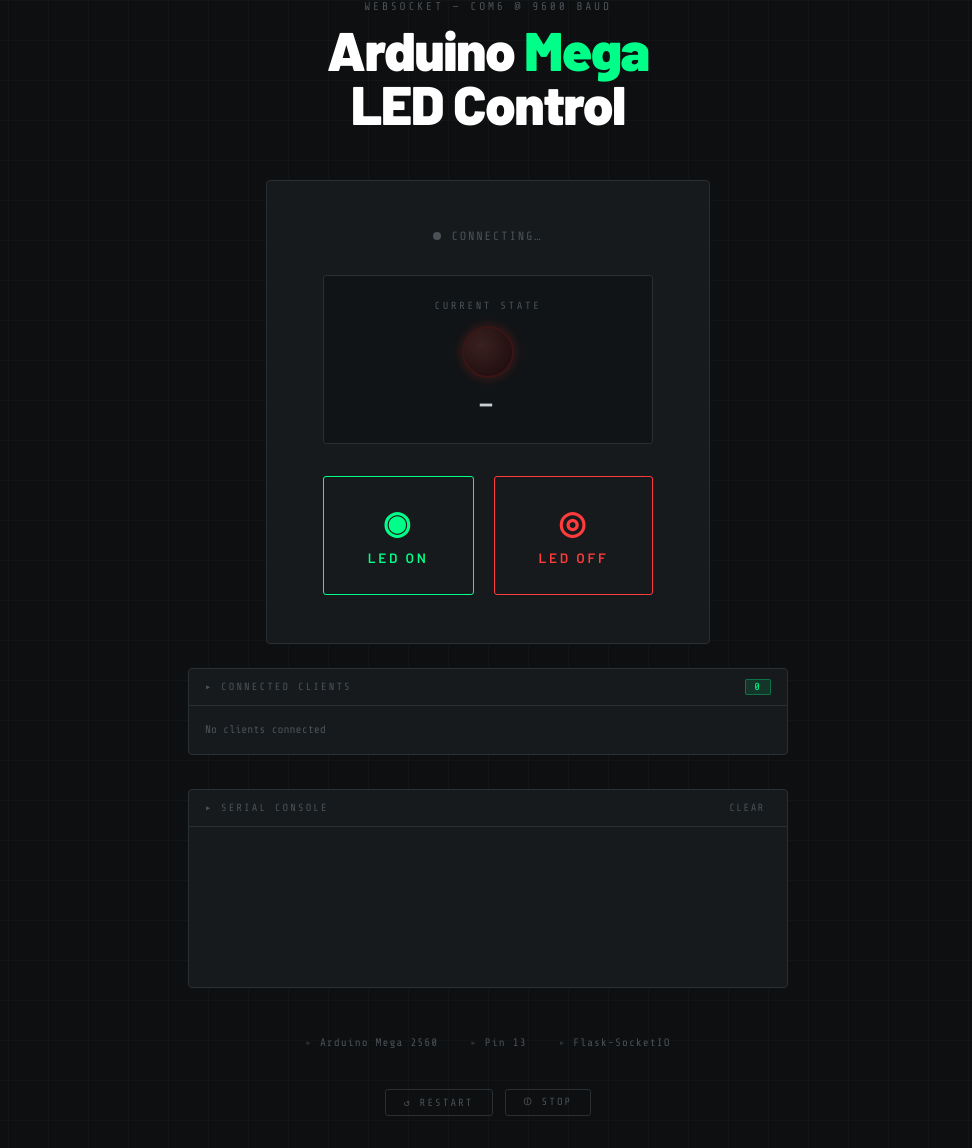
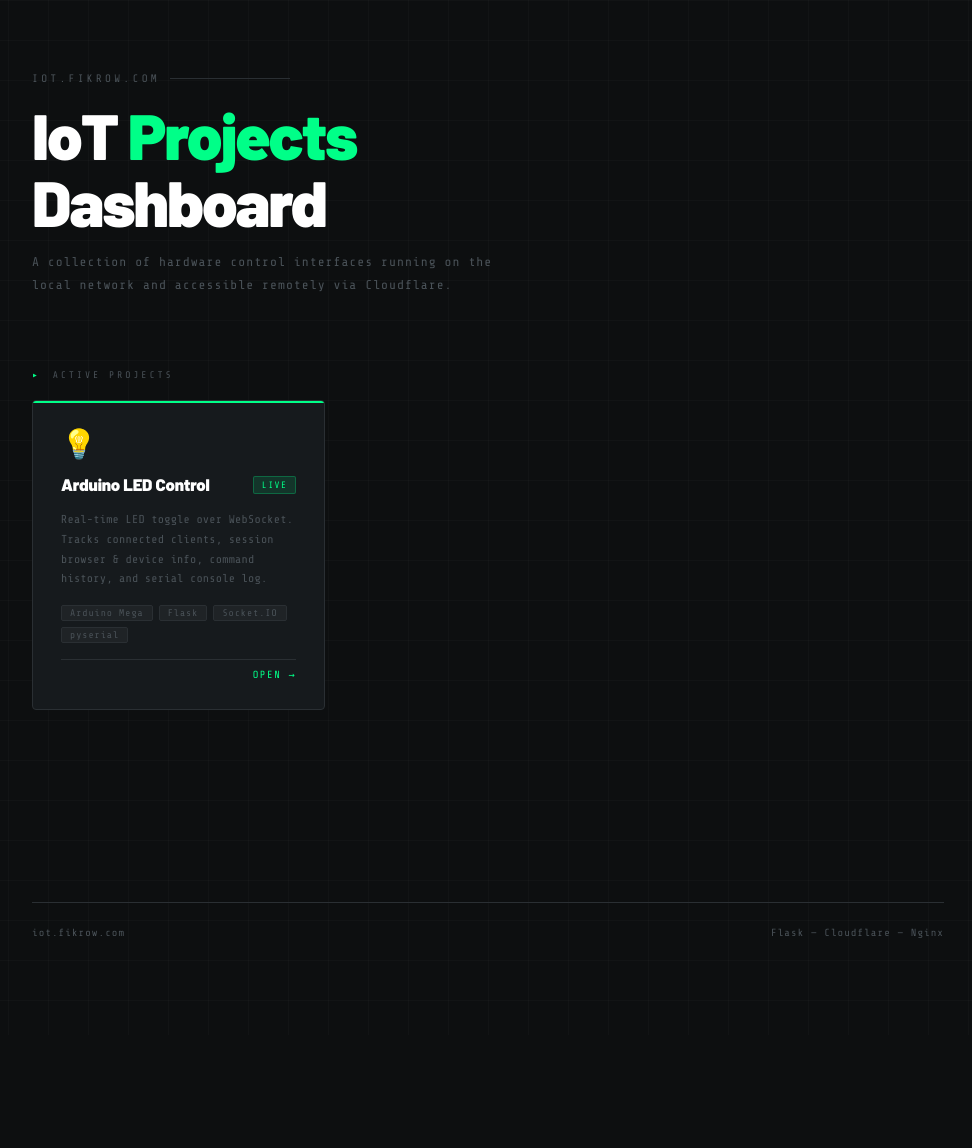
Before and after one commit to RahmanDevs/LED-Control, a Flask app: page / in a window 1280 px wide. Shown: the whole page, without its empty margins (152-1124 px from the left). After the commit the page ends 938 px from the top, so only its background shows below. Run offline with Flask 3, Linux system fonts and the light colour scheme; some libraries are stand-ins or nearby versions.

Commit message:
Refactor LED control app: enhance client IP resolution, update socket connection settings, and improve HTML structure for project dashboard

```diff
--- a/app.py
+++ b/app.py
@@ -6,6 +6,7 @@ Run:      python app.py
 
 from flask import Flask, render_template, request
 from flask_socketio import SocketIO, emit
+from werkzeug.middleware.proxy_fix import ProxyFix
 import serial
 import time
 import re
@@ -16,8 +17,11 @@ import threading
 from datetime import datetime
 
 app = Flask(__name__)
+app.wsgi_app = ProxyFix(app.wsgi_app, x_for=2, x_proto=2, x_host=1)
 app.config["SECRET_KEY"] = "arduino-secret"
-socketio = SocketIO(app, cors_allowed_origins="*", async_mode="eventlet")
+# socketio = SocketIO(app, cors_allowed_origins="*", async_mode="eventlet")
+socketio = SocketIO(app, cors_allowed_origins="https://iot.fikrow.com", async_mode="eventlet")
+
 
 arduino   = None
 led_state = "OFF"
@@ -30,6 +34,23 @@ ip_details = {}
 
 
 # ── UA parser ─────────────────────────────────────────────────────────────────
+
+def get_client_ip():
+    """
+    Resolve the real client IP through Cloudflare + Nginx proxies.
+    Priority:
+      1. CF-Connecting-IP  — set by Cloudflare, always the true client IP
+      2. X-Forwarded-For   — first entry in the chain
+      3. remote_addr       — fallback for direct / LAN connections
+    """
+    cf_ip = request.headers.get("CF-Connecting-IP")
+    if cf_ip:
+        return cf_ip.strip()
+    forwarded_for = request.headers.get("X-Forwarded-For", "")
+    if forwarded_for:
+        return forwarded_for.split(",")[0].strip()
+    return get_client_ip()
+
 
 def parse_ua(ua):
     browser = "Unknown"
@@ -123,8 +144,14 @@ def _exit_after(delay=0.4):
 # ── HTTP routes ───────────────────────────────────────────────────────────────
 
 @app.route("/")
-def home():
+def gallery():
     return render_template("index.html")
+
+
+@app.route("/lcd-control/")
+@app.route("/lcd-control")
+def led_control():
+    return render_template("led_control.html")
 
 
 @app.route("/shutdown", methods=["POST"])
@@ -148,7 +175,7 @@ def restart():
 
 @socketio.on("connect")
 def handle_connect():
-    ip  = request.remote_addr
+    ip  = get_client_ip()
     sid = request.sid  # type: ignore[attr-defined]
     connected_clients[sid] = ip
 
@@ -176,7 +203,7 @@ def handle_connect():
 @socketio.on("disconnect")
 def handle_disconnect():
     sid = request.sid  # type: ignore[attr-defined]
-    ip  = connected_clients.pop(sid, request.remote_addr)
+    ip  = connected_clients.pop(sid, get_client_ip())
     if ip in ip_details:
         ip_details[ip]["tabs"] = max(0, ip_details[ip]["tabs"] - 1)
         ip_details[ip]["sessions"].pop(sid, None)
@@ -208,7 +235,7 @@ def handle_get_ip_detail(data):
 @socketio.on("led_command")
 def handle_led_command(data):
     global led_state
-    ip  = request.remote_addr
+    ip  = get_client_ip()
     cmd = data.get("state", "").upper()
     if cmd not in ("ON", "OFF"):
         return
--- /dev/null
+++ b/static/css/gallery.css
@@ -0,0 +1,237 @@
+*, *::before, *::after { box-sizing: border-box; margin: 0; padding: 0; }
+
+:root {
+  --bg:        #0d0f10;
+  --surface:   #161a1d;
+  --border:    #2a2f33;
+  --accent:    #00ff88;
+  --muted:     #4a5258;
+  --text:      #c8d0d6;
+  --mono:      'Share Tech Mono', monospace;
+  --sans:      'Barlow', sans-serif;
+}
+
+body {
+  background: var(--bg);
+  color: var(--text);
+  font-family: var(--sans);
+  min-height: 100vh;
+  background-image:
+    linear-gradient(rgba(255,255,255,.02) 1px, transparent 1px),
+    linear-gradient(90deg, rgba(255,255,255,.02) 1px, transparent 1px);
+  background-size: 40px 40px;
+}
+
+/* ── page layout ──────────────────────────────── */
+.page {
+  max-width: 960px;
+  margin: 0 auto;
+  padding: 72px 24px 96px;
+}
+
+/* ── hero ─────────────────────────────────────── */
+.hero {
+  margin-bottom: 72px;
+  animation: fadeDown .5s ease both;
+}
+.hero-eyebrow {
+  font-family: var(--mono);
+  font-size: .68rem;
+  letter-spacing: .3em;
+  color: var(--muted);
+  text-transform: uppercase;
+  margin-bottom: 16px;
+  display: flex;
+  align-items: center;
+  gap: 10px;
+}
+.hero-eyebrow::after {
+  content: '';
+  flex: 1;
+  height: 1px;
+  background: var(--border);
+  max-width: 120px;
+}
+.hero h1 {
+  font-weight: 900;
+  font-size: clamp(2.4rem, 6vw, 4rem);
+  letter-spacing: -.03em;
+  line-height: 1.05;
+  color: #fff;
+  margin-bottom: 16px;
+}
+.hero h1 em {
+  color: var(--accent);
+  font-style: normal;
+}
+.hero-sub {
+  font-family: var(--mono);
+  font-size: .8rem;
+  color: var(--muted);
+  letter-spacing: .08em;
+  line-height: 1.8;
+  max-width: 480px;
+}
+
+/* ── section ──────────────────────────────────── */
+.section-label {
+  font-family: var(--mono);
+  font-size: .6rem;
+  letter-spacing: .3em;
+  color: var(--muted);
+  text-transform: uppercase;
+  margin-bottom: 20px;
+  display: flex;
+  align-items: center;
+  gap: 12px;
+}
+.section-label::before { content: '▸'; color: var(--accent); }
+
+/* ── project grid ─────────────────────────────── */
+.grid {
+  display: grid;
+  grid-template-columns: repeat(auto-fill, minmax(280px, 1fr));
+  gap: 16px;
+}
+
+/* ── project card ─────────────────────────────── */
+.proj-card {
+  background: var(--surface);
+  border: 1px solid var(--border);
+  border-radius: 4px;
+  padding: 28px;
+  display: flex;
+  flex-direction: column;
+  gap: 16px;
+  text-decoration: none;
+  color: inherit;
+  position: relative;
+  overflow: hidden;
+  transition: border-color .2s, transform .2s, box-shadow .2s;
+  animation: fadeUp .45s ease both;
+}
+.proj-card::before {
+  content: '';
+  position: absolute;
+  inset: 0 0 auto 0;
+  height: 2px;
+  background: var(--card-accent, transparent);
+  transition: background .3s;
+}
+.proj-card:hover {
+  border-color: var(--card-accent, var(--border));
+  transform: translateY(-3px);
+  box-shadow: 0 8px 32px rgba(0,0,0,.4);
+}
+
+.proj-icon {
+  font-size: 1.8rem;
+  line-height: 1;
+}
+
+.proj-header {
+  display: flex;
+  align-items: flex-start;
+  justify-content: space-between;
+  gap: 8px;
+}
+.proj-name {
+  font-weight: 900;
+  font-size: 1.05rem;
+  color: #fff;
+  letter-spacing: -.01em;
+  line-height: 1.2;
+}
+.proj-status {
+  font-family: var(--mono);
+  font-size: .58rem;
+  letter-spacing: .15em;
+  text-transform: uppercase;
+  padding: 3px 8px;
+  border-radius: 2px;
+  flex-shrink: 0;
+  margin-top: 2px;
+}
+.status-live {
+  background: rgba(0,255,136,.12);
+  color: #00ff88;
+  border: 1px solid rgba(0,255,136,.25);
+}
+.status-wip {
+  background: rgba(245,166,35,.1);
+  color: #f5a623;
+  border: 1px solid rgba(245,166,35,.2);
+}
+.status-archived {
+  background: rgba(74,82,88,.2);
+  color: var(--muted);
+  border: 1px solid var(--border);
+}
+
+.proj-desc {
+  font-family: var(--mono);
+  font-size: .72rem;
+  color: var(--muted);
+  line-height: 1.7;
+  letter-spacing: .02em;
+  flex: 1;
+}
+
+.proj-tags {
+  display: flex;
+  flex-wrap: wrap;
+  gap: 6px;
+}
+.tag {
+  font-family: var(--mono);
+  font-size: .6rem;
+  letter-spacing: .1em;
+  color: var(--muted);
+  background: rgba(255,255,255,.04);
+  border: 1px solid var(--border);
+  border-radius: 2px;
+  padding: 2px 8px;
+}
+
+.proj-footer {
+  display: flex;
+  align-items: center;
+  justify-content: flex-end;
+  padding-top: 8px;
+  border-top: 1px solid var(--border);
+}
+.proj-link {
+  font-family: var(--mono);
+  font-size: .65rem;
+  letter-spacing: .15em;
+  text-transform: uppercase;
+  color: var(--card-accent, var(--muted));
+  transition: opacity .2s;
+}
+.proj-card:hover .proj-link { opacity: .7; }
+
+/* ── footer ───────────────────────────────────── */
+.footer {
+  margin-top: 96px;
+  padding-top: 24px;
+  border-top: 1px solid var(--border);
+  font-family: var(--mono);
+  font-size: .65rem;
+  color: var(--muted);
+  letter-spacing: .1em;
+  display: flex;
+  justify-content: space-between;
+  flex-wrap: wrap;
+  gap: 8px;
+  animation: fadeUp .5s .3s ease both;
+}
+
+/* ── animations ───────────────────────────────── */
+@keyframes fadeDown {
+  from { opacity:0; transform: translateY(-16px); }
+  to   { opacity:1; transform: translateY(0); }
+}
+@keyframes fadeUp {
+  from { opacity:0; transform: translateY(16px); }
+  to   { opacity:1; transform: translateY(0); }
+}
--- a/templates/index.html
+++ b/templates/index.html
@@ -3,120 +3,61 @@
 <head>
   <meta charset="UTF-8"/>
   <meta name="viewport" content="width=device-width, initial-scale=1.0"/>
-  <title>Arduino Mega Control</title>
+  <title>Projects — iot.fikrow.com</title>
   <link href="https://fonts.googleapis.com/css2?family=Share+Tech+Mono&family=Barlow:wght@300;600;900&display=swap" rel="stylesheet">
-  <script src="https://cdn.socket.io/4.7.5/socket.io.min.js"></script>
-  <link rel="stylesheet" href="{{ url_for('static', filename='css/style.css') }}">
+  <link rel="stylesheet" href="{{ url_for('static', filename='css/gallery.css') }}">
 </head>
 <body>
 
-  <div class="header">
-    <p class="label">WebSocket &mdash; COM6 @ 9600 baud</p>
-    <h1>Arduino <span>Mega</span><br>LED Control</h1>
-  </div>
+  <div class="page">
 
-  <div class="card" id="card">
-
-    <!-- WebSocket connection badge -->
-    <div class="status-row">
-      <div class="dot" id="ws-dot"></div>
-      <span id="ws-label">Connecting…</span>
+    <!-- Hero -->
+    <div class="hero">
+      <p class="hero-eyebrow">iot.fikrow.com</p>
+      <h1>IoT <em>Projects</em><br>Dashboard</h1>
+      <p class="hero-sub">A collection of hardware control interfaces running on the local network and accessible remotely via Cloudflare.</p>
     </div>
 
-    <!-- LED state indicator -->
-    <div class="led-status">
-      <span class="led-status-label">Current State</span>
-      <div class="led-bulb off" id="bulb"></div>
-      <span class="led-state-text" id="state-text">—</span>
-    </div>
+    <!-- Projects -->
+    <p class="section-label">Active Projects</p>
+    <div class="grid">
 
-    <!-- Controls -->
-    <div class="controls">
-      <button class="btn btn-on" id="btn-on" onclick="sendCommand('ON')">
-        <span class="btn-icon">◉</span>
-        LED ON
-      </button>
-      <button class="btn btn-off" id="btn-off" onclick="sendCommand('OFF')">
-        <span class="btn-icon">◎</span>
-        LED OFF
-      </button>
+      <!-- Arduino LED Control -->
+      <a class="proj-card" href="/lcd-control/"
+         style="--card-accent: #00ff88;"
+         title="Open Arduino LED Control">
+        <div class="proj-icon">&#x1F4A1;</div>
+        <div class="proj-header">
+          <span class="proj-name">Arduino LED Control</span>
+          <span class="proj-status status-live">Live</span>
+        </div>
+        <p class="proj-desc">
+          Real-time LED toggle over WebSocket. Tracks connected clients,
+          session browser &amp; device info, command history, and serial console log.
+        </p>
+        <div class="proj-tags">
+          <span class="tag">Arduino Mega</span>
+          <span class="tag">Flask</span>
+          <span class="tag">Socket.IO</span>
+          <span class="tag">pyserial</span>
+        </div>
+        <div class="proj-footer">
+          <span class="proj-link">Open &#x2192;</span>
+        </div>
+      </a>
+
+      <!-- Placeholder card — add more projects here -->
+
     </div>
 
   </div>
 
-  <!-- Connected clients -->
-  <div class="panel">
-    <div class="panel-header">
-      <span>&#x25B8; Connected Clients</span>
-      <span class="badge" id="client-count">0</span>
-    </div>
-    <div class="clients-body" id="clients-body">
-      <span class="no-clients">No clients connected</span>
+  <div class="page" style="padding-top:0">
+    <div class="footer">
+      <span>iot.fikrow.com</span>
+      <span>Flask &mdash; Cloudflare &mdash; Nginx</span>
     </div>
   </div>
 
-  <!-- IP detail drawer -->
-  <div class="detail-drawer" id="detail-drawer">
-    <div class="detail-header">
-      <span>&#x25B8; IP Detail &mdash; <span id="detail-ip">—</span></span>
-      <button class="detail-close" onclick="closeDetail()">&#x2715;</button>
-    </div>
-    <div class="detail-body">
-      <div class="detail-stats">
-        <div class="stat-box">
-          <span class="stat-label">First Seen</span>
-          <span class="stat-value" id="detail-first">—</span>
-        </div>
-        <div class="stat-box">
-          <span class="stat-label">Active Tabs</span>
-          <span class="stat-value" id="detail-tabs">—</span>
-        </div>
-        <div class="stat-box">
-          <span class="stat-label">Commands</span>
-          <span class="stat-value" id="detail-total">—</span>
-        </div>
-      </div>
-      <span class="detail-cmd-title">Active Sessions</span>
-      <div class="session-list" id="detail-sessions"></div>
-      <span class="detail-cmd-title">Command History</span>
-      <div class="detail-cmd-list" id="detail-cmds"></div>
-    </div>
-  </div>
-
-  <!-- Console log -->
-  <div class="panel">
-    <div class="panel-header">
-      <span>&#x25B8; Serial Console</span>
-      <button class="clear-btn" onclick="clearLog()">Clear</button>
-    </div>
-    <div class="console-body" id="console-body"></div>
-  </div>
-
-  <div class="meta">
-    <span>Arduino Mega 2560</span>
-    <span>Pin 13</span>
-    <span>Flask-SocketIO</span>
-  </div>
-
-  <div class="server-controls">
-    <button class="server-btn server-btn-restart" onclick="restartServer()">&#x21BA; Restart</button>
-    <button class="server-btn server-btn-stop"    onclick="shutdownServer()">&#x23FC; Stop</button>
-  </div>
-
-  <!-- Confirmation modal -->
-  <div class="modal-overlay" id="modal-overlay">
-    <div class="modal-card" id="modal-card">
-      <div class="modal-icon"  id="modal-icon"></div>
-      <div class="modal-title" id="modal-title"></div>
-      <div class="modal-msg"   id="modal-msg"></div>
-      <div class="modal-actions">
-        <button class="modal-cancel"  onclick="closeModal()">Cancel</button>
-        <button class="modal-confirm" id="modal-confirm-btn">Confirm</button>
-      </div>
-    </div>
-  </div>
-
-  <script src="{{ url_for('static', filename='js/main.js') }}"></script>
-
 </body>
 </html>
```
Also changed, not shown: templates/led_control.html (added, +122 -0 lines).
